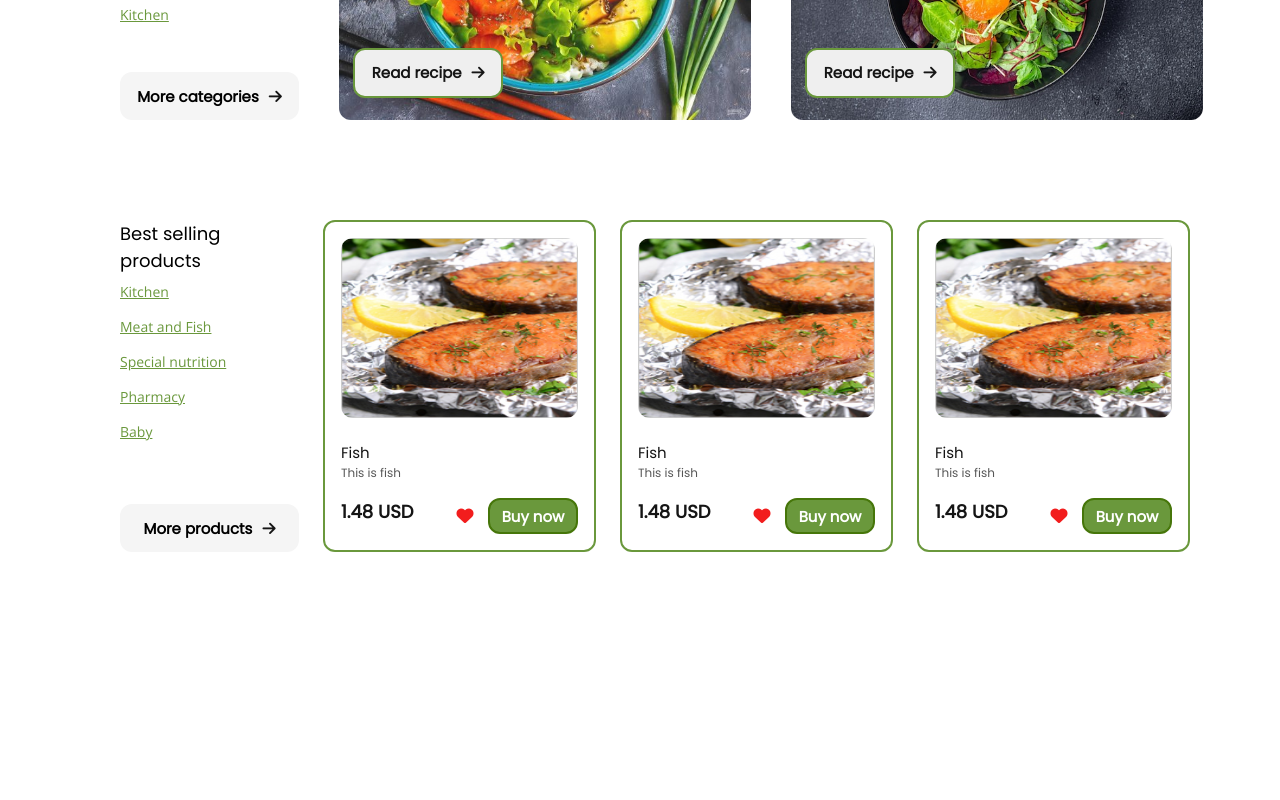
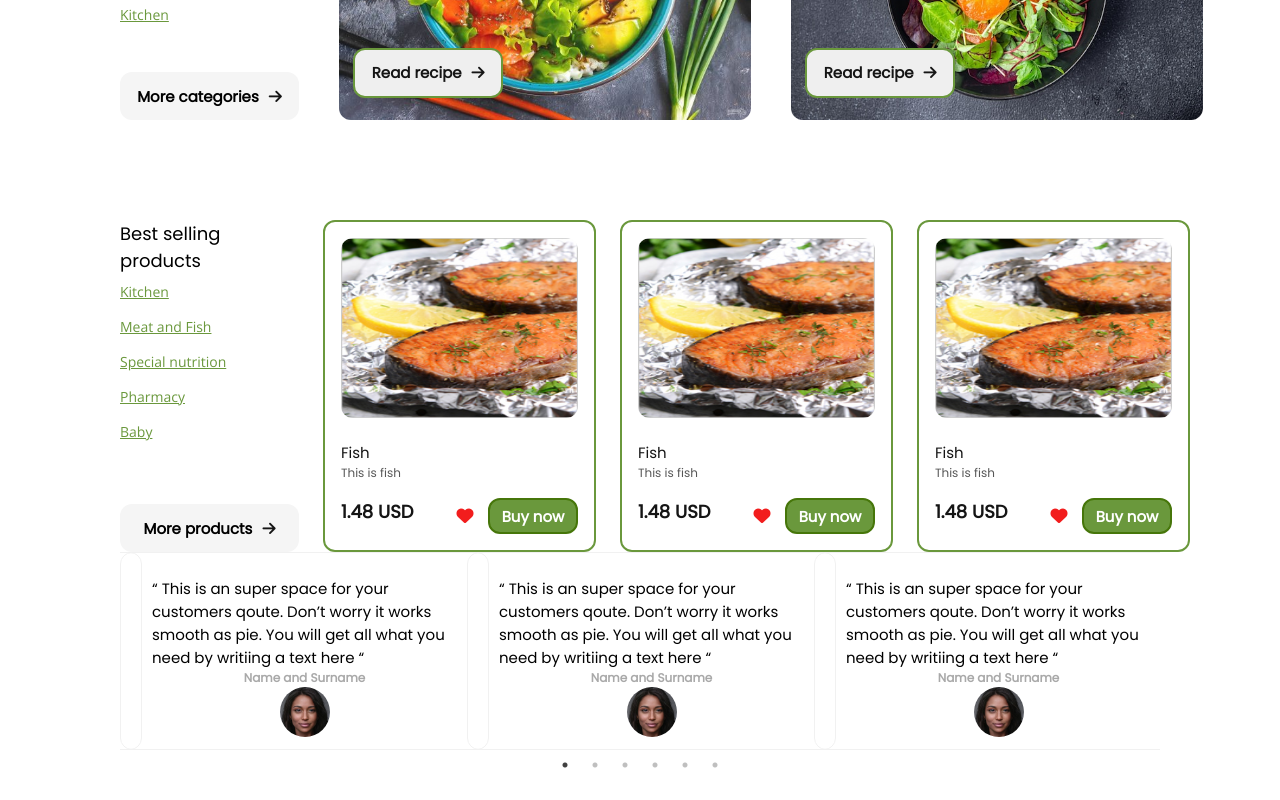
Before and after one commit to KasianKristina/online-store, a React (Create React App) app: page / in a window 1280 px wide. Shown: the part 451-1251 px from the top of the page. Before the commit the page ends 1053 px from the top, so only its background shows below. Built offline with nearby package versions, Linux system fonts and the light colour scheme.

Commit message:
add carousel comments

```diff
--- a/package.json
+++ b/package.json
@@ -10,6 +10,8 @@
     "react": "^18.2.0",
     "react-dom": "^18.2.0",
     "react-scripts": "5.0.1",
+    "react-slick": "^0.29.0",
+    "slick-carousel": "^1.8.1",
     "web-vitals": "^2.1.4"
   },
   "scripts": {
--- a/src/components/Comments/Comment/Comment.jsx
+++ b/src/components/Comments/Comment/Comment.jsx
@@ -1,5 +1,5 @@
 import styles from './styles.module.css'
-import photo from '../../assets/person1.jpg'
+import photo from '../../../assets/person1.jpg'
 
 export const Comment = () => {
     return (
@@ -10,7 +10,7 @@ export const Comment = () => {
             <div className={styles.name}>
                 Name and Surname
             </div>
-            <img src={photo}></img>
+            <img className={styles.photo} src={photo} width="50px" height="50px"></img>
         </div>
     )
 }
--- a/src/components/Comments/Comment/styles.module.css
+++ b/src/components/Comments/Comment/styles.module.css
@@ -0,0 +1,28 @@
+.comment {
+    width: 369px;
+    height: 198px;
+    border: 1px solid #f1f1f1;
+    border-radius: 12px;
+    display: flex;
+    flex-direction: column;
+    flex: 0 0 auto;
+    align-items: center;
+    padding: 24px 32px;
+}
+
+.text {
+    width: 305px;
+    height: 92px;
+    font-size: 15px;
+    font-weight: 500;
+}
+
+.name {
+    font-size: 12px;
+    font-weight: 600;
+    color: #A9A9A9;;
+}
+
+.photo {
+    border-radius: 25px;
+}
--- /dev/null
+++ b/src/components/Comments/SimpleSlider.jsx
@@ -0,0 +1,39 @@
+import styles from './styles.module.css'
+import {Comment} from './Comment/Comment'
+import "slick-carousel/slick/slick.css";
+import "slick-carousel/slick/slick-theme.css";
+import React from "react";
+import Slider from "react-slick";
+
+export default function SimpleSlider() {
+    var settings = {
+      dots: true,
+      infinite: true,
+      speed: 500,
+      slidesToShow: 3,
+      slidesToScroll: 1
+    };
+    return (
+
+      <Slider {...settings}>
+        <div>
+          <Comment />
+        </div>
+        <div>
+          <Comment />
+        </div>
+        <div>
+          <Comment />
+        </div>
+        <div>
+          <Comment />
+        </div>
+        <div>
+          <Comment />
+        </div>
+        <div>
+          <Comment />
+        </div>
+      </Slider>
+    );
+  }
--- a/src/components/Comments/styles.module.css
+++ b/src/components/Comments/styles.module.css
@@ -0,0 +1,43 @@
+.carousel {
+    max-width: 1150px;
+    position: relative;
+    display: flex;
+    justify-content: flex-start;
+}
+
+.carousel_hider {
+    overflow: hidden;
+}
+
+.carousel_list {
+    list-style-type: none;
+    display: flex;
+    justify-content: space-between;
+    width: auto;
+    margin: 40px;
+    padding: 0;
+}
+
+.arrow_next, .arrow_prev{
+    width: 36px;
+    height: 36px;
+    position: absolute;
+    border: none;
+    background-color: #ffffff;
+    margin: 20px;
+    margin-left: auto;
+    cursor: pointer;
+    display: block;
+}
+
+.arrow_prev::before {
+    content: "\f137";
+    font-family: FontAwesome;
+    font-size: 17px;
+}
+
+.arrow_next::before {
+    content: "\f138";
+    font-family: FontAwesome;
+    font-size: 17px;
+}
--- a/src/components/Content/Content.jsx
+++ b/src/components/Content/Content.jsx
@@ -3,6 +3,7 @@ import banner_1 from '../../assets/banner_1.jpg'
 import banner_2 from '../../assets/banner_2.jpg'
 import {Product} from '../Product/Product'
 import classnames from 'classnames'
+import SimpleSlider from '../Comments/SimpleSlider'
 
 export const Content = () => {
     return (
@@ -53,6 +54,10 @@ export const Content = () => {
             <Product />
 
         </div>
+
+        <div>
+            <SimpleSlider />
+        </div>
     </div>
     )
 }
```
Also changed, not shown: src/components/Comments/Comments.jsx (deleted, +0 -24 lines), src/components/Comments/carousel.js (added, +32 -0 lines), 1 other file (tests, documents, lock files or other folders).
